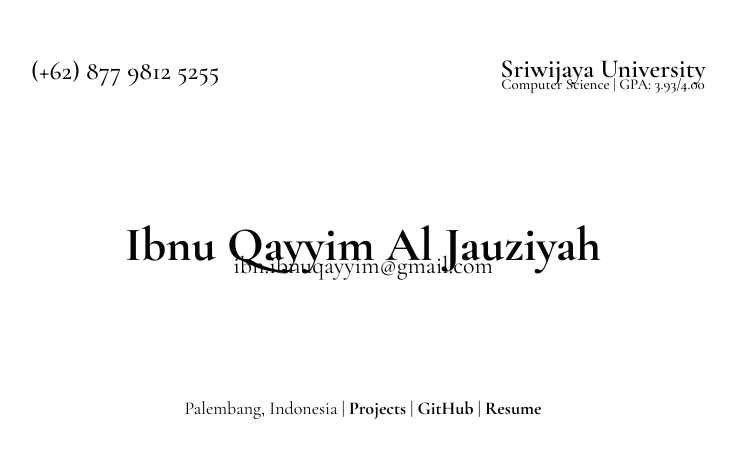
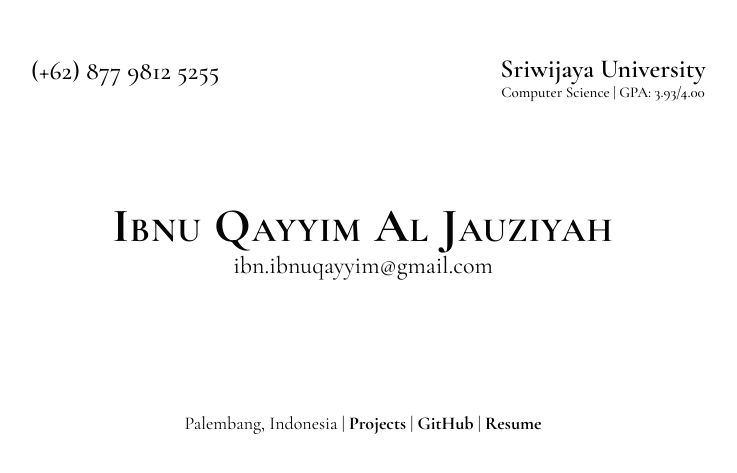
Before and after one commit to BuburEncer/Ibnuk, a Next.js app: page / in a window 1280 px wide. Shown: the part 155-628 px from the top of the page, without its empty margins (277-1014 px from the left). Built offline with nearby package versions, Linux system fonts and the light colour scheme.

Commit message:
align business card text with hanging baseline

```diff
--- a/app/page.tsx
+++ b/app/page.tsx
@@ -18,12 +18,12 @@ export default function Home() {
         <text x="600" y="18" fontSize="26" fontWeight="600" textAnchor="middle">
           Sriwijaya University
         </text>
-        <text x="600" y="38" fontSize="15" fontWeight="500" textAnchor="middle">
+          <text x="600" y="46" fontSize="15" fontWeight="500" textAnchor="middle">
           Computer Science | GPA: 3.93/4.00
         </text>
 
         <a href="https://www.linkedin.com/in/ibnu-qayyim/" target="_blank" rel="noopener" aria-label="Profil LinkedIn Ibnu Qayyim">
-          <text x="360" y="185" fontSize="48" fontWeight="700" textAnchor="middle">
+          <text x="360" y="166" fontSize="48" fontWeight="700" textAnchor="middle" className="small-caps">
             Ibnu Qayyim Al Jauziyah
           </text>
         </a>
@@ -33,7 +33,7 @@ export default function Home() {
           </text>
         </a>
 
-        <text x="360" y="360" fontSize="18" fontWeight="400" textAnchor="middle">
+        <text x="360" y="375" fontSize="18" fontWeight="400" textAnchor="middle" lengthAdjust="spacingAndGlyphs">
           <tspan>Palembang, Indonesia | </tspan>
           <Link href="/projects">
             <tspan fontWeight="700">Projects</tspan>
```
